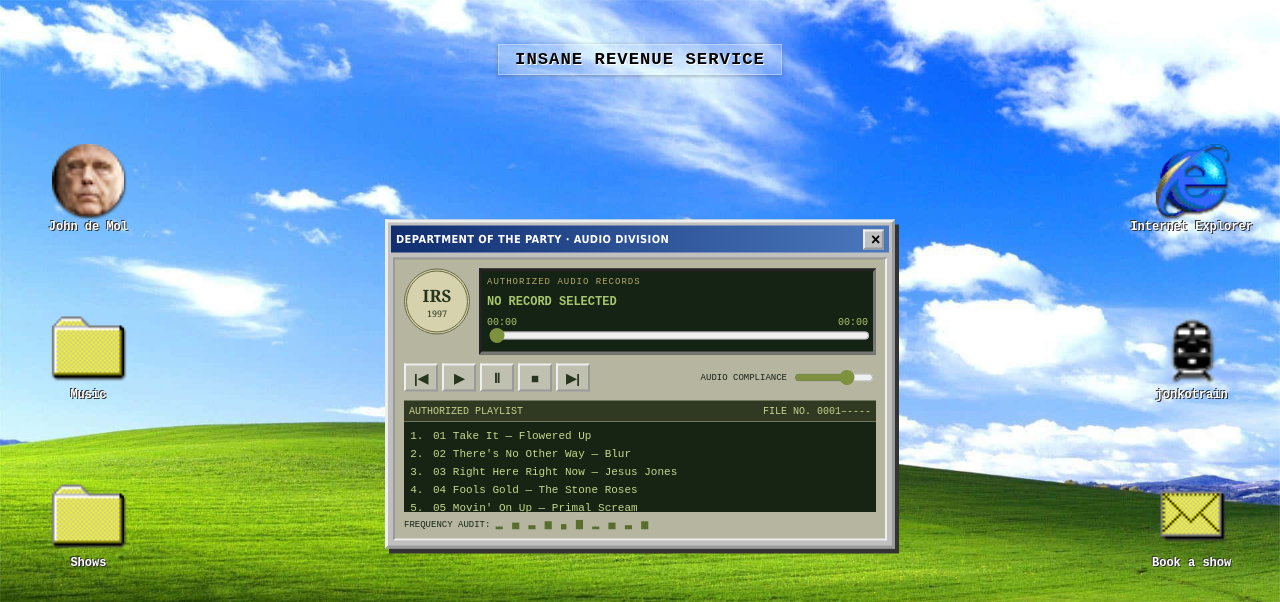
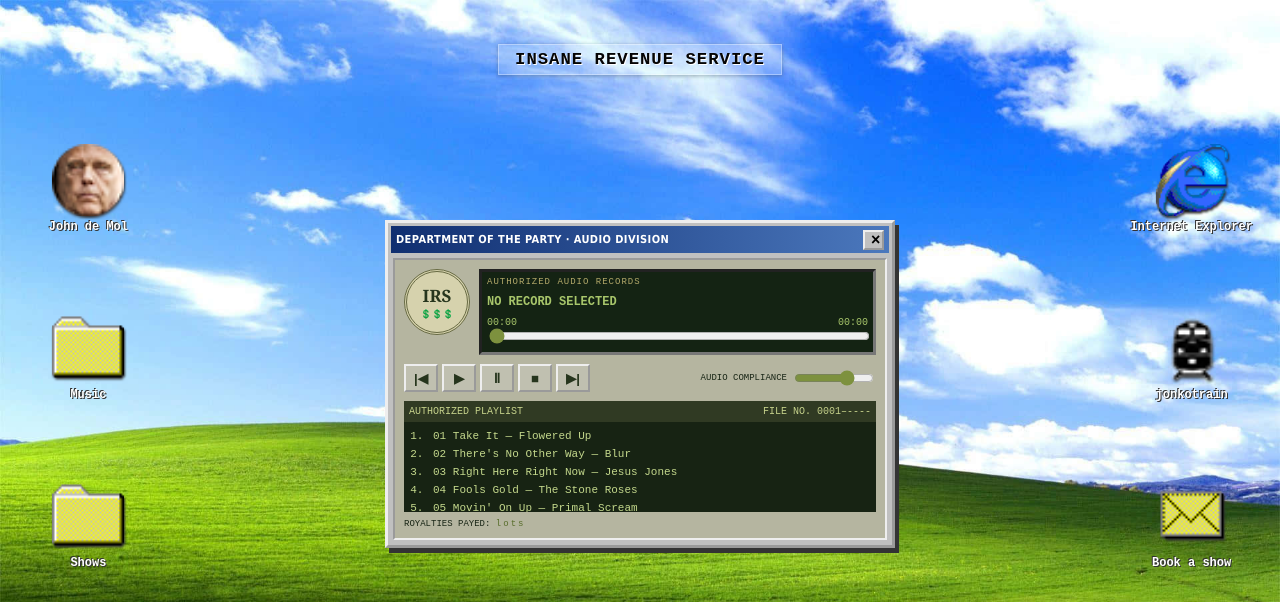
Before and after one commit to InsaneService/irs-desktop, a plain HTML site: page index.html in a window 1280 px wide. Shown: the top 602 px of the page. Drawn offline with Linux system fonts and the light colour scheme.

Commit message:
Update index.html

```diff
--- a/index.html
+++ b/index.html
@@ -62,7 +62,7 @@
     <header class="window-title"><span>DEPARTMENT OF THE PARTY · AUDIO DIVISION</span><button class="close" data-close="playerWindow">×</button></header>
     <div class="winamp-shell">
       <div class="player-top">
-        <div class="seal">IRS<br><small>1997</small></div>
+        <div class="seal">IRS<br><small>💲💲💲</small></div>
         <div class="display">
           <div class="display-label">AUTHORIZED AUDIO RECORDS</div>
           <div class="track-name" id="trackName">NO RECORD SELECTED</div>
@@ -76,7 +76,7 @@
       </div>
       <div class="playlist-head">AUTHORIZED PLAYLIST <span>FILE NO. 0001–----</span></div>
       <ol id="playlist" class="playlist"><li class="empty-playlist">NO AUDIO RECORDS ON FILE</li></ol>
-      <div class="player-foot">FREQUENCY AUDIT: <span class="equalizer">▂ ▅ ▃ ▆ ▄ ▇ ▂ ▅ ▃ ▆</span></div>
+      <div class="player-foot">ROYALTIES PAYED: <span class="equalizer">lots</span></div>
       <audio id="audio" preload="metadata"></audio>
     </div>
   </section>
```
